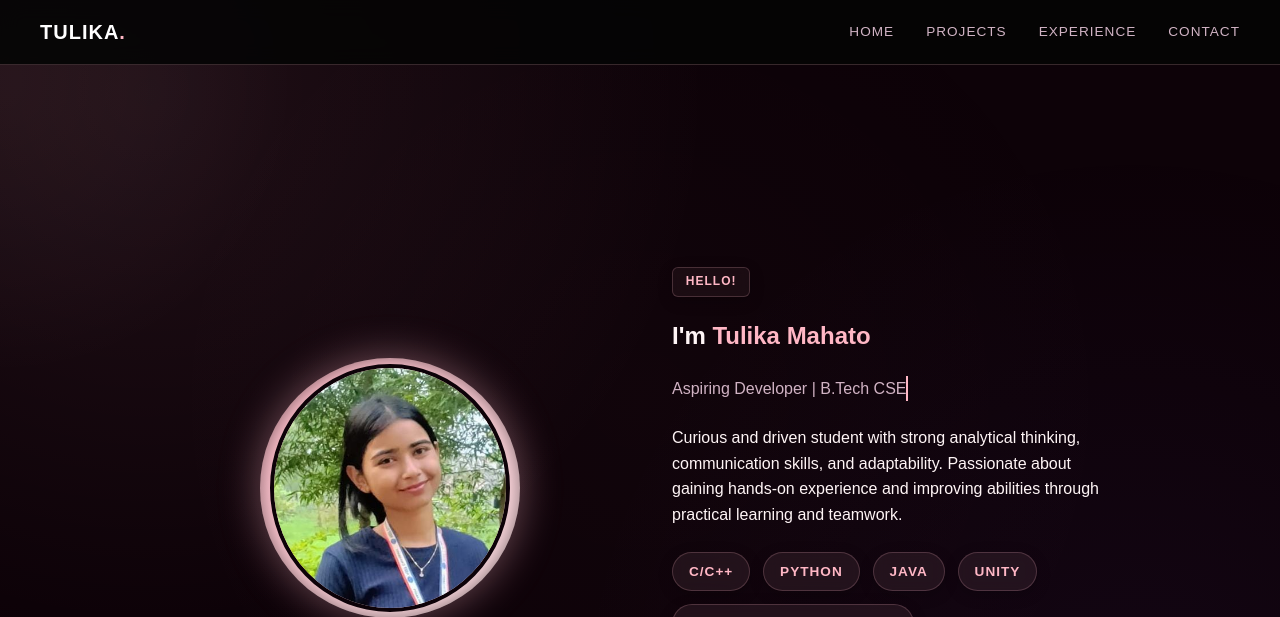
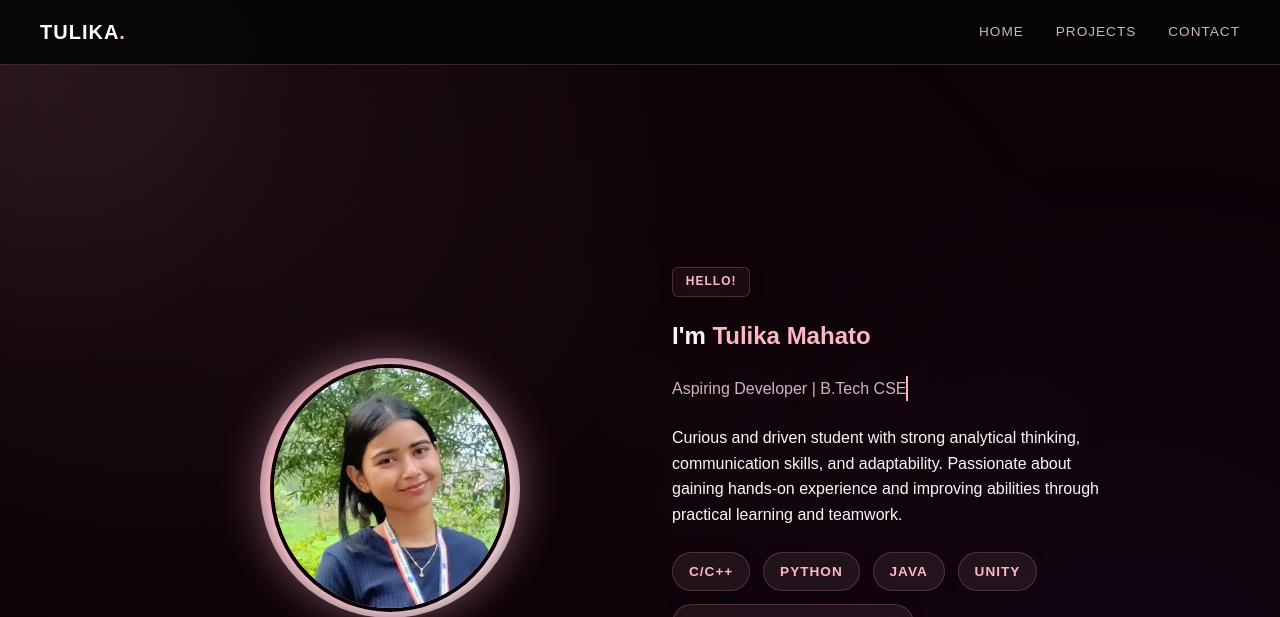
Before and after one commit to tulika-125/portfolio, a Flask app: page / in a window 1280 px wide. Shown: the top 617 px of the page. Run offline with Flask 3, Linux system fonts and the light colour scheme.

Commit message:
Cleanup: Remove Experience from navbar and rename section to Education & Certifications

```diff
--- a/port/templates/base.html
+++ b/port/templates/base.html
@@ -19,7 +19,6 @@
             <div class="nav-links">
                 <a href="#home" class="nav-link">Home</a>
                 <a href="#projects" class="nav-link">Projects</a>
-                <a href="#experience" class="nav-link">Experience</a>
                 <a href="#contact" class="nav-link">Contact</a>
             </div>
         </div>
--- a/port/templates/home.html
+++ b/port/templates/home.html
@@ -59,7 +59,7 @@
         </div>
     </section>
 
-    <!-- Experience Section -->
+    <!-- Education & Certifications Section -->
     <section id="experience" class="section-anchor">
         <div class="card section-card">
             <h2>Education</h2>
```
